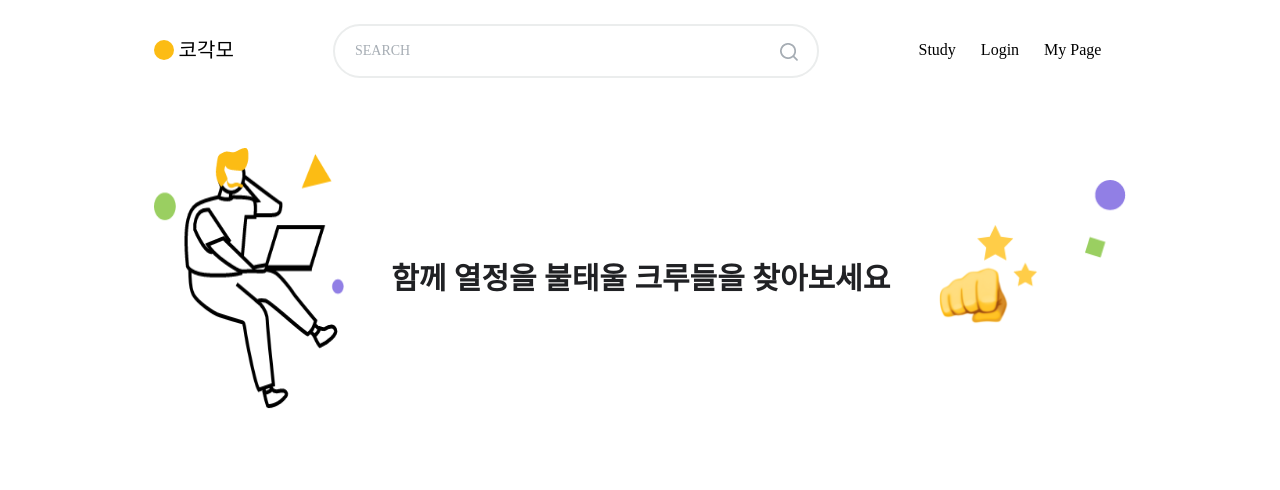
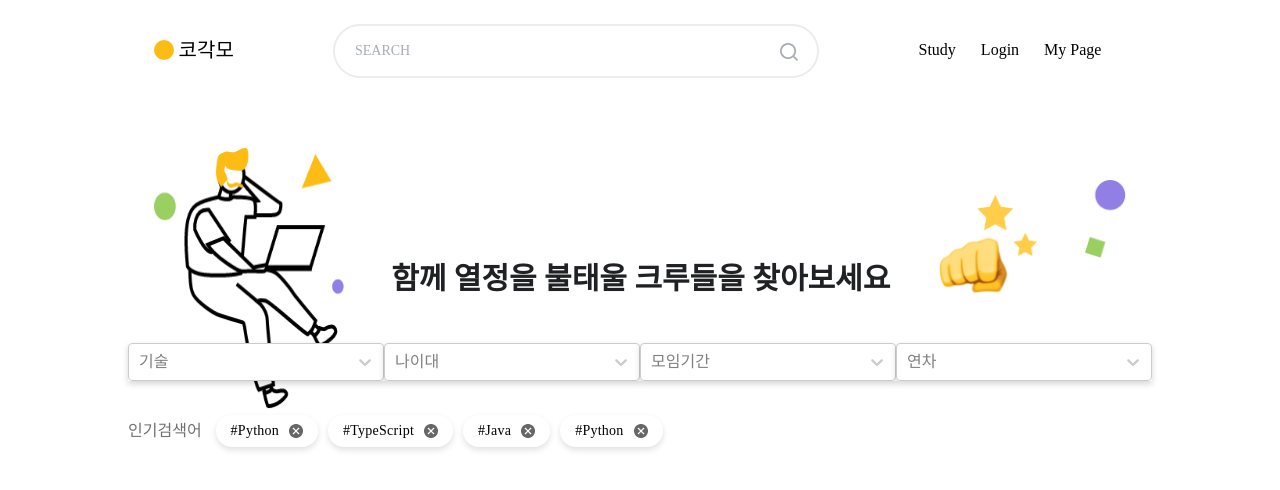
Before and after one commit to GDG-Team7/Front-End, a React (Create React App) app: page /profile in a window 1280 px wide. Shown: the top 490 px of the page. Built offline with nearby package versions, Linux system fonts and the light colour scheme; no server answers; a web font is replaced by a local one.

Commit message:
feat: create the main page related to dropdown

```diff
--- a/package.json
+++ b/package.json
@@ -8,6 +8,7 @@
     "@testing-library/react": "^11.1.0",
     "@testing-library/user-event": "^12.1.10",
     "@types/qs": "6.9.7",
+    "@types/react-select": "4.0.17",
     "axios": "^0.21.1",
     "qs": "6.10.1",
     "react": "^17.0.2",
@@ -15,6 +16,7 @@
     "react-redux": "^7.2.4",
     "react-router-dom": "5.2.0",
     "react-scripts": "4.0.3",
+    "react-select": "4.3.1",
     "redux-logger": "^3.0.6",
     "styled-components": "5.3.0",
     "styled-normalize": "8.0.7",
--- a/src/component/molecules/Header.tsx
+++ b/src/component/molecules/Header.tsx
@@ -9,6 +9,7 @@ import TitleTemplate from '../templates/TitleTemplate';
 export interface Props {
   isSearch?: boolean;
   isWhite?: boolean;
+  isMain?: boolean;
 }
 
 const Header = (props: Props) => {
@@ -34,9 +35,17 @@ const Header = (props: Props) => {
 
   return (
     <>
-      <HeaderContainer backColor={props.isWhite ? '#ffffff' : undefined}>
+      <HeaderContainer
+        style={{minWidth: props.isMain ? 900 : undefined}}
+        backColor={props.isWhite ? '#ffffff' : undefined}>
         <TitleTemplate />
-        {props.isSearch && width > 600 && (
+        {props.isMain && (
+          <SearchContainer>
+            <SearchInput placeholder="SEARCH" />
+            <SearchIcon src={IMAGES.search} />
+          </SearchContainer>
+        )}
+        {!props.isMain && props.isSearch && width > 600 && (
           <SearchContainer>
             <SearchInput placeholder="SEARCH" />
             <SearchIcon src={IMAGES.search} />
@@ -48,7 +57,7 @@ const Header = (props: Props) => {
           <NavItem onClick={onClickMyPage}>My Page</NavItem>
         </Nav>
       </HeaderContainer>
-      {props.isSearch && width < 600 && (
+      {props.isSearch && width < 600 && !props.isMain && (
         <SearchMobileContainer>
           <SearchInput placeholder="SEARCH" />
           <SearchIcon src={IMAGES.search} />
--- a/src/component/templates/MainTemplate.tsx
+++ b/src/component/templates/MainTemplate.tsx
@@ -1,5 +1,7 @@
 import React from 'react';
+import Select from 'react-select';
 import styled from 'styled-components';
+import {OPTIONS} from '../../constant/Dropdown';
 import {IMAGES} from '../../constant/Images';
 import {STRING} from '../../constant/String';
 import Header from '../molecules/Header';
@@ -7,19 +9,46 @@ import Header from '../molecules/Header';
 const MainTemplate = () => {
   return (
     <Container>
-      <Header isSearch />
+      <Header isSearch isMain />
       <TitleContainer>
         <LeftIcon src={IMAGES.mainIcon} />
         <Title>{STRING.MAIN_TITLE}</Title>
         <RightIcon src={IMAGES.punch} />
         <RightSecondIcon src={IMAGES.deco} />
       </TitleContainer>
+      <SelectContainer>
+        <SelectStyled options={OPTIONS.SKILL} placeholder={'기술'} />
+        <SelectStyled options={OPTIONS.AGE_RANGE} placeholder={'나이대'} />
+        <SelectStyled options={OPTIONS.DATE_RANGE} placeholder={'모임기간'} />
+        <SelectStyled options={OPTIONS.ANNUAL} placeholder={'연차'} />
+      </SelectContainer>
+      <CurationContainer>
+        <CurationTitle>{'인기검색어'}</CurationTitle>
+        <Curation>
+          {'#Python'}
+          <CurationExit src={IMAGES.remove} />
+        </Curation>
+        <Curation>
+          {'#TypeScript'}
+          <CurationExit src={IMAGES.remove} />
+        </Curation>
+        <Curation>
+          {'#Java'}
+          <CurationExit src={IMAGES.remove} />
+        </Curation>
+        <Curation>
+          {'#Python'}
+          <CurationExit src={IMAGES.remove} />
+        </Curation>
+      </CurationContainer>
     </Container>
   );
 };
 
 export default MainTemplate;
-const Container = styled.div``;
+const Container = styled.div`
+  min-width: 900px;
+`;
 
 const TitleContainer = styled.div`
   display: flex;
@@ -33,21 +62,76 @@ const TitleContainer = styled.div`
     padding: 10px;
   }
 `;
+
 const LeftIcon = styled.img`
   width: 190px;
   height: 261px;
 `;
+
 const Title = styled.div`
   font-weight: bold;
   font-size: 30px;
   color: #202124;
 `;
+
 const RightIcon = styled.img`
   width: 100px;
   height: 107px;
+  bottom: 30px;
+  position: relative;
 `;
+
 const RightSecondIcon = styled.img`
   position: relative;
   width: 41px;
   bottom: 60px;
 `;
+
+const SelectContainer = styled.div`
+  display: flex;
+  justify-content: center;
+  position: relative;
+  bottom: 90px;
+`;
+
+const SelectStyled = styled(Select)`
+  width: 20%;
+  box-shadow: 0 3px 6px 0 rgba(0, 0, 0, 0.16);
+  .css-1okebmr-indicatorSeparator {
+    width: 0px;
+  }
+`;
+
+const CurationContainer = styled.div`
+  display: flex;
+  align-items: center;
+  position: relative;
+  bottom: 80px;
+  padding: 3vh 10%;
+`;
+
+const CurationTitle = styled.span`
+  font-size: 16px;
+  color: #707070;
+  margin-right: 14px;
+`;
+
+const Curation = styled.div`
+  display: flex;
+  align-items: center;
+  padding: 0 15px;
+  height: 32px;
+  border-radius: 16px;
+  box-shadow: 0 3px 6px 0 rgba(0, 0, 0, 0.12);
+  margin-right: 10px;
+  font-size: 14px;
+  line-height: 1.43;
+  letter-spacing: 0.25px;
+`;
+
+const CurationExit = styled.img`
+  cursor: pointer;
+  margin-left: 10px;
+  width: 14px;
+  height: 14px;
+`;
--- /dev/null
+++ b/src/constant/Dropdown.ts
@@ -0,0 +1,40 @@
+export const OPTIONS = {
+  SKILL: [
+    {value: '0', label: 'c'},
+    {value: '1', label: 'c++'},
+    {value: '2', label: 'C#'},
+    {value: '3', label: 'Python'},
+    {value: '4', label: 'Java'},
+    {value: '5', label: 'JavaScript'},
+    {value: '6', label: 'TypeScript'},
+    {value: '7', label: 'Kotlin'},
+    {value: '8', label: 'Swift'},
+    {value: '9', label: 'Dart'},
+    {value: '10', label: 'html'},
+    {value: '11', label: 'css'},
+    {value: '12', label: 'etc'},
+  ],
+  AGE_RANGE: [
+    {value: '0', label: '10대'},
+    {value: '1', label: '20대'},
+    {value: '2', label: '30대 후반'},
+    {value: '3', label: '40대 이상'},
+  ],
+  DATE_RANGE: [
+    {value: '0', label: '00:00 ~ 01:00'},
+    {value: '1', label: '01:00 ~ 02:00'},
+    {value: '2', label: '02:00 ~ 03:00'},
+    {value: '3', label: '03:00 ~ 04:00'},
+    {value: '4', label: '04:00 ~ 05:00'},
+    {value: '5', label: '05:00 ~ 06:00'},
+    {value: '6', label: '06:00 ~ 07:00'},
+    {value: '7', label: '07:00 ~ 08:00'},
+  ],
+  ANNUAL: [
+    {value: '0', label: '0 ~ 1년차 미만'},
+    {value: '1', label: '1 ~ 3년차 미만'},
+    {value: '2', label: '3 ~ 5년차 미만'},
+    {value: '3', label: '5 ~ 7년차 미만'},
+    {value: '4', label: '8년차 이상'},
+  ],
+};
```
Also changed, not shown: 1 other file (tests, documents, lock files or other folders).
